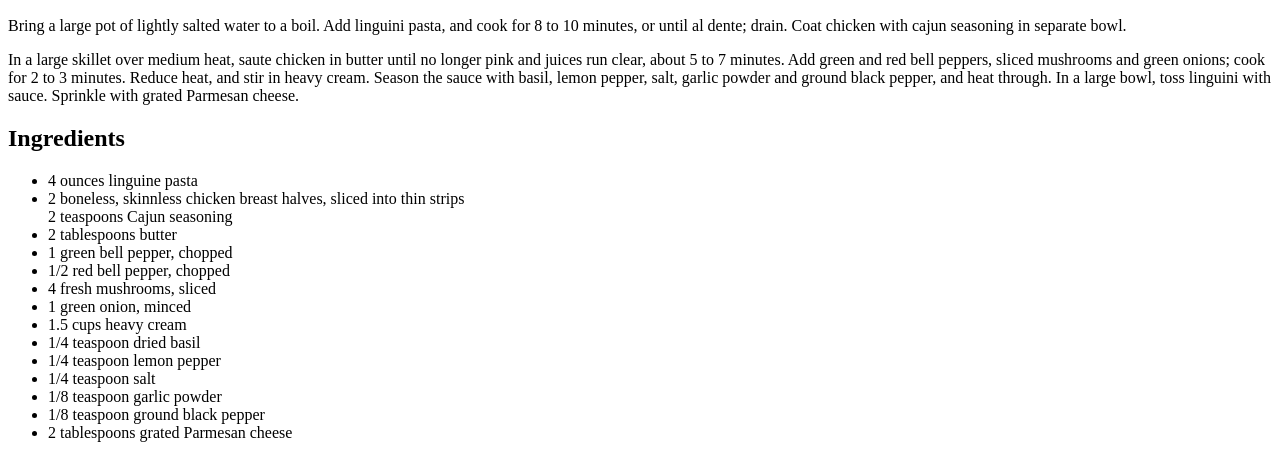
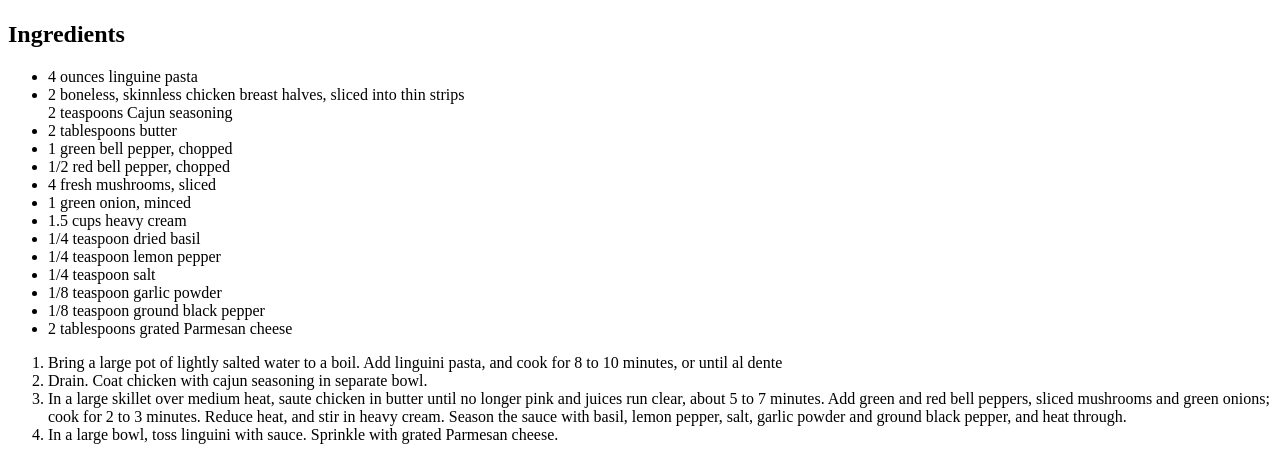
Before and after one commit to Ohm013/odin-recipes, a plain HTML site: page recipes/pasta.html in a window 1280 px wide. Shown: the part 383-843 px from the top of the page. Drawn offline with Linux system fonts and the light colour scheme.

Commit message:
added directions list under ingredients and took out description under the picture because that's where I accidently put the directions at first

```diff
--- a/recipes/pasta.html
+++ b/recipes/pasta.html
@@ -10,9 +10,7 @@
 
 <h1>Creamy Cajun Chicken Pasta</h1>
     <img src="https://imagesvc.meredithcorp.io/v3/mm/image?url=https%3A%2F%2Fimages.media-allrecipes.com%2Fuserphotos%2F9309747.jpg&q=60&c=sc&orient=true&poi=auto&h=512"alt="Plate full of the Creamy Cajun Chicken Pasta">
-    <p> Bring a large pot of lightly salted water to a boil. Add linguini pasta, and cook for 8 to 10 minutes, or until al dente; drain. Coat chicken with cajun seasoning in separate bowl.</p>
-
-    <p> In a large skillet over medium heat, saute chicken in butter until no longer pink and juices run clear, about 5 to 7 minutes. Add green and red bell peppers, sliced mushrooms and green onions; cook for 2 to 3 minutes. Reduce heat, and stir in heavy cream. Season the sauce with basil, lemon pepper, salt, garlic powder and ground black pepper, and heat through. In a large bowl, toss linguini with sauce. Sprinkle with grated Parmesan cheese.</p>
+    <p>
 
         <h2>Ingredients</h2>
     <ul>
@@ -33,6 +31,13 @@
         <li>2 tablespoons grated Parmesan cheese</li>
     </ul>
 
+    <ol>
+        <li> Bring a large pot of lightly salted water to a boil. Add linguini pasta, and cook for 8 to 10 minutes, or until al dente</li>
+        <li> Drain. Coat chicken with cajun seasoning in separate bowl.</li>
+        <li> In a large skillet over medium heat, saute chicken in butter until no longer pink and juices run clear, about 5 to 7 minutes. Add green and red bell peppers, sliced mushrooms and green onions; cook for 2 to 3 minutes. Reduce heat, and stir in heavy cream. Season the sauce with basil, lemon pepper, salt, garlic powder and ground black pepper, and heat through.</li>
+        <li> In a large bowl, toss linguini with sauce. Sprinkle with grated Parmesan cheese.</li>
+    </ol>
+
 </body>
 
 </html>
```
